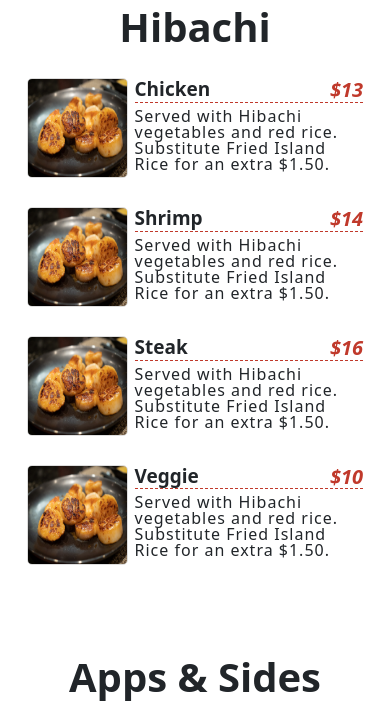
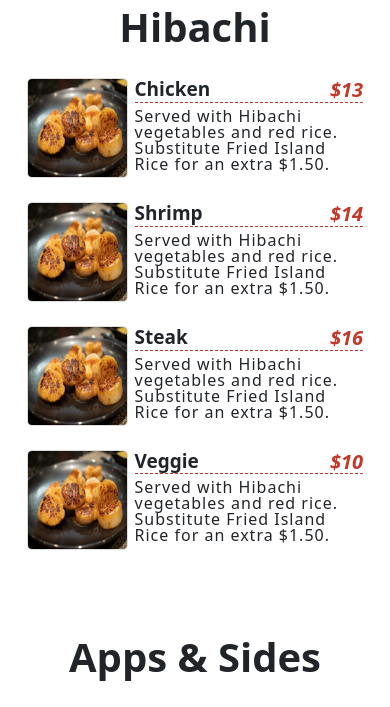
Before and after one commit to cadencearcadia/cadencearcadia.github.io, a PHP site: page / in a window 390 px wide. Shown: the part 2119-2826 px from the top of the page. Run offline with PHP 8.4, Linux system fonts and the light colour scheme.

Commit message:
Update index.css

```diff
--- a/css/index.css
+++ b/css/index.css
@@ -67,7 +67,7 @@ h1, h2, h3, h4, h5, h6, .h1, .h2, .h3, .h4, .h5, .h6 {
 
 .hibachi_menu {
     position: relative;
-    margin-bottom: 95px;
+    margin-bottom: 105px;
 }
 
 .hibachi_menu img {
@@ -149,7 +149,7 @@ h1, h2, h3, h4, h5, h6, .h1, .h2, .h3, .h4, .h5, .h6 {
 
     .hibachi_menu {
         position: relative;
-        margin-bottom: 35px;
+        margin-bottom: 30px;
     }
 
     .hibachi_menu img {
```
